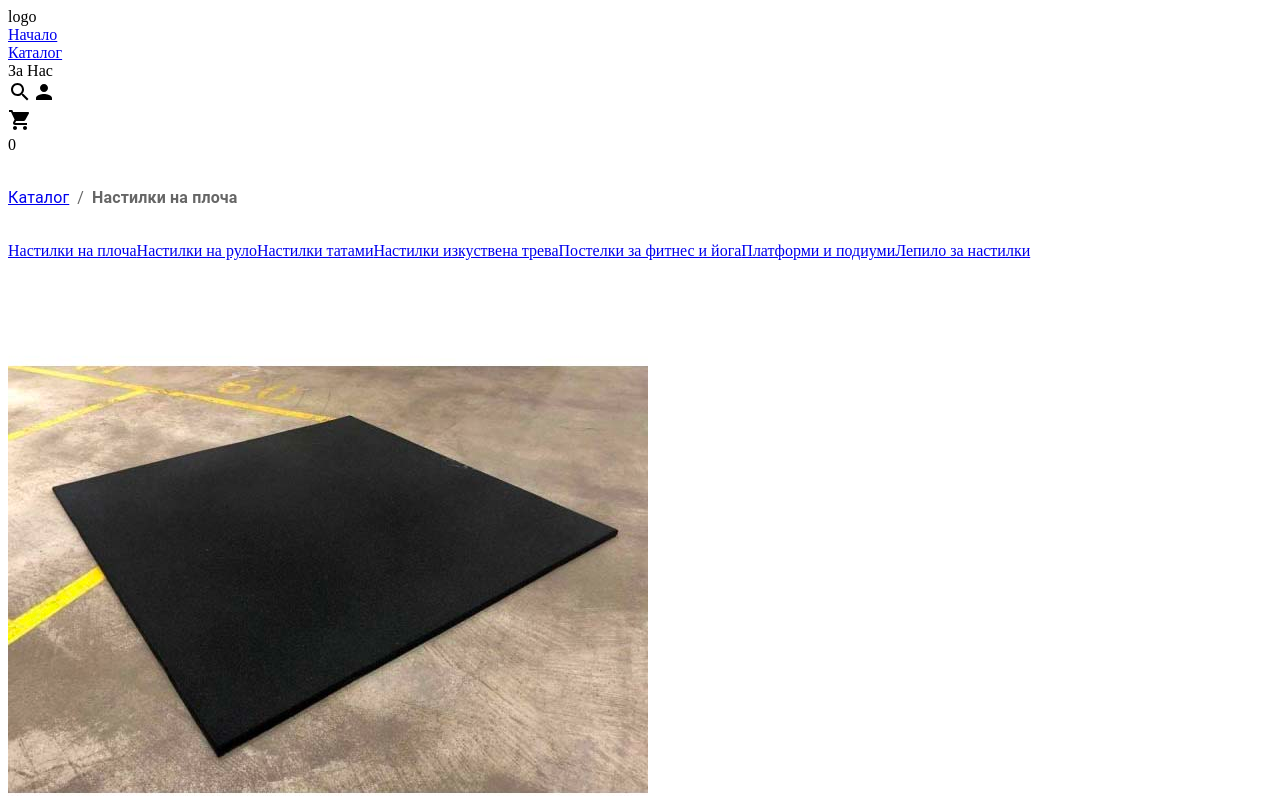
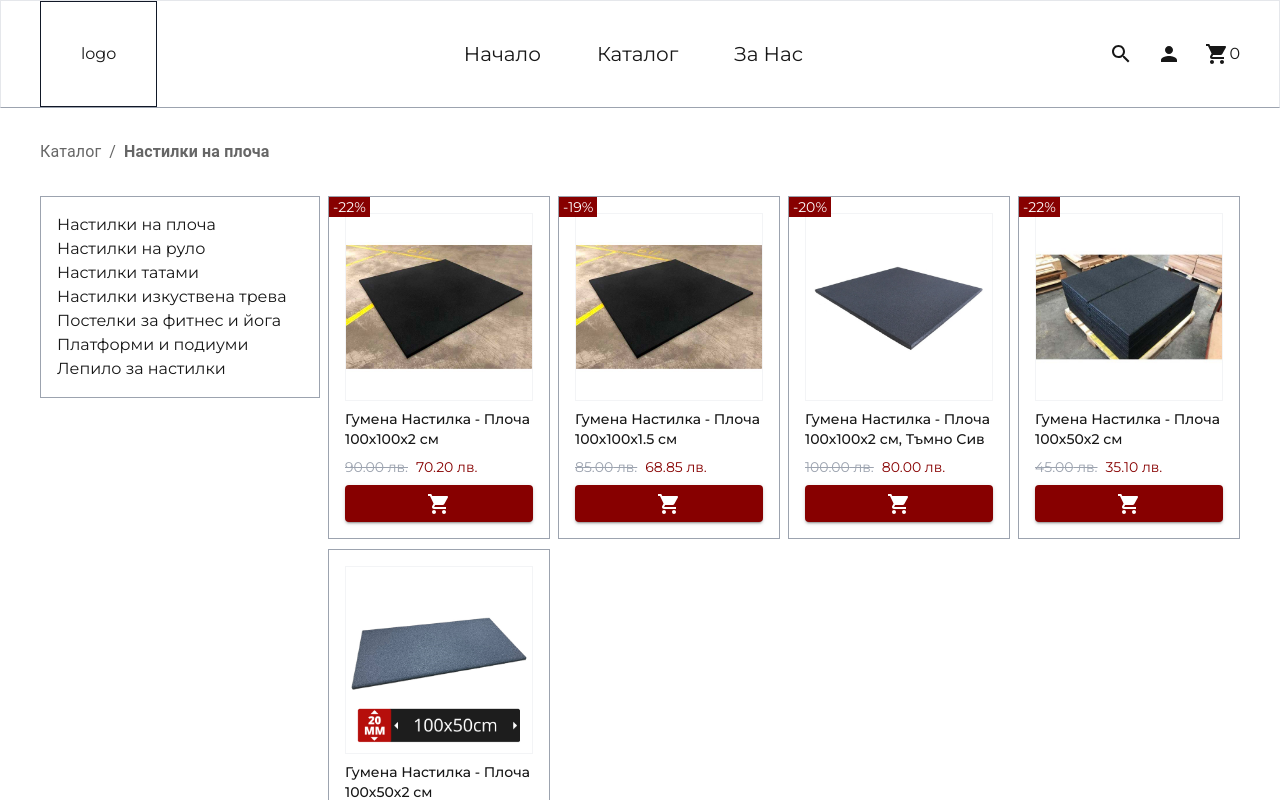
Before and after one commit to kivanov27/fitnesnastilki, a Next.js app: page /katalog/plocha in a window 1280 px wide. Shown: the top 800 px of the page. Built offline with nearby package versions, Linux system fonts and the light colour scheme.

Commit message:
made products on product page look a bit better

```diff
--- a/src/app/globals.css
+++ b/src/app/globals.css
@@ -12,6 +12,7 @@
     --background: #ffffff;
     --foreground: #171717;
     --color-primary: #870000;
+    --color-primary-dim: #620000;
 }
 
 body {
@@ -95,3 +96,7 @@ body {
     content: '›';
     margin-right: 1rem;
 }
+
+.addToCart-btn:hover {
+    background-color: var(--color-primary-dim);
+}
--- a/src/components/Products.tsx
+++ b/src/components/Products.tsx
@@ -1,4 +1,8 @@
+import '../app/globals.css';
+import { Button } from "@mui/material";
 import Image, { StaticImageData } from "next/image";
+import Link from "next/link";
+import ShoppingCartIcon from '@mui/icons-material/ShoppingCart';
 
 interface ProductsProps {
     products: {
@@ -12,24 +16,49 @@ interface ProductsProps {
 
 const Products = ({ products }: ProductsProps) => {
     return (
-        <div className="w-[57.5rem] flex flex-wrap gap-y-2">
+        <div className="w-[57.5rem] flex flex-wrap gap-y-[0.625rem] text-sm">
             {products.map((product, i) => (
                 <div
                     key={i}
-                    className="w-[14.375rem] ps-2"
+                    className="w-[14.375rem] ps-2 relative"
                 >
-                    <div className="border border-gray-400">
+                    <div className="relative border border-gray-400 p-4 flex flex-col gap-y-2 hover:scale-105 transition duration-300 ease-in-out">
+                        {product.discount !== 0 &&
+                            <div className='absolute top-0 left-0 bg-primary px-1 text-white'>
+                                -{product.discount}%
+                            </div>
+                        }
+                        <Link href='' className='border border-gray-100'>
                             <Image
                                 src={product.url}
                                 alt={product.name}
                                 draggable="false"
                             />
-                        <p className="px-2">
+                        </Link>
+                        <Link href=''>
+                            <p className="font-medium hover:text-gray-600">
                                 {product.name}
                             </p>
-                        <p className="px-2 py-2">
+                        </Link>
+                        {product.discount ?
+                            <p>
+                                <span className="text-gray-400 line-through me-2">
+                                    {product.price.toFixed(2)} лв.
+                                </span>
+                                <span className="text-primary me-2">
                                     {(product.price - (product.price * product.discount/100)).toFixed(2)} лв.
+                                </span>
                             </p>
+                            :
+                            <p className="text-primary">{product.price} лв.</p>
+                        }
+                        <Button
+                            variant="contained"
+                            sx={{ width: '100%' , display: 'block', marginX: 'auto', backgroundColor: 'var(--color-primary)' }}
+                            className='addToCart-btn'
+                        >
+                            <ShoppingCartIcon />
+                        </Button>
                     </div>
                 </div>
             ))}
--- a/src/pages/katalog/index.tsx
+++ b/src/pages/katalog/index.tsx
@@ -2,6 +2,7 @@ import '../../app/globals.css'
 import Navbar from "@/components/Navbar";
 import Categories from '@/components/Categories';
 import Footer from '@/components/Footer';
+import { Montserrat } from 'next/font/google';
 
 import plate from '../../assets/categories/plate.jpg';
 import roll from '../../assets/categories/roll.jpg';
@@ -9,6 +10,11 @@ import tatami from '../../assets/categories/tatami.jpg';
 import grass from '../../assets/categories/turf.jpg';
 import mat from '../../assets/categories/mat.jpg';
 import platform from '../../assets/categories/platform.jpg';
+
+const montserrat = Montserrat({
+    variable: "--font-montserrat",
+    subsets: ["latin", "cyrillic"]
+});
 
 const CATEGORY_IMAGES = [
     { url: plate, alt: 'Настилки на плоча', link: 'plocha' },
@@ -22,7 +28,7 @@ const CATEGORY_IMAGES = [
 
 const Catalogue = () => {
     return (
-        <div className='bg-gray-200'>
+        <div className={`${montserrat.className} bg-gray-200`}>
             <Navbar />
             <Categories images={CATEGORY_IMAGES} />
             <Footer />
--- /dev/null
+++ b/src/pages/katalog/plocha/[id].tsx
@@ -0,0 +1,9 @@
+const PlochaPage = () => {
+    return (
+        <div>
+            1
+        </div>
+    );
+};
+
+export default PlochaPage;
--- a/src/pages/katalog/plocha/index.tsx
+++ b/src/pages/katalog/plocha/index.tsx
@@ -1,8 +1,10 @@
+import '../../../app/globals.css';
 import Navbar from "@/components/Navbar";
 import Sidebar from "@/components/Sidebar";
 import Products from "@/components/Products";
 import { Breadcrumbs, Typography } from "@mui/material";
 import Link from "next/link";
+import { Montserrat } from "next/font/google";
 
 import black_100x100x2cm from '../../../assets/plates/black-100x100x2cm.jpg';
 import black_100x100x15mm from '../../../assets/plates/black-100x100x1,5cm.jpg';
@@ -10,6 +12,11 @@ import darkGray_100x100x2cm from '../../../assets/plates/darkGray-100x100x2cm.pn
 import black_100x50x2cm from '../../../assets/plates/black-100x50x2cm.jpg';
 import darkGray_100x50x2cm from '../../../assets/plates/darkGray-100x50x2cm.jpg';
 import Footer from "@/components/Footer";
+
+const montserrat = Montserrat({
+    variable: "--font-montserrat",
+    subsets: ["latin", "cyrillic"]
+});
 
 const PRODUCTS = [
     { url: black_100x100x2cm, name: 'Гумена Настилка - Плоча 100х100х2 см', price: 90.00, discount: 22, link: '' },
@@ -21,7 +28,7 @@ const PRODUCTS = [
 
 const Plocha = () => {
     return (
-        <div>
+        <div className={`${montserrat.className}`}>
             <Navbar />
             <Breadcrumbs
                 aria-label="breadcrumbs"
```
Lines whose indentation alone changed are shown as unchanged.
